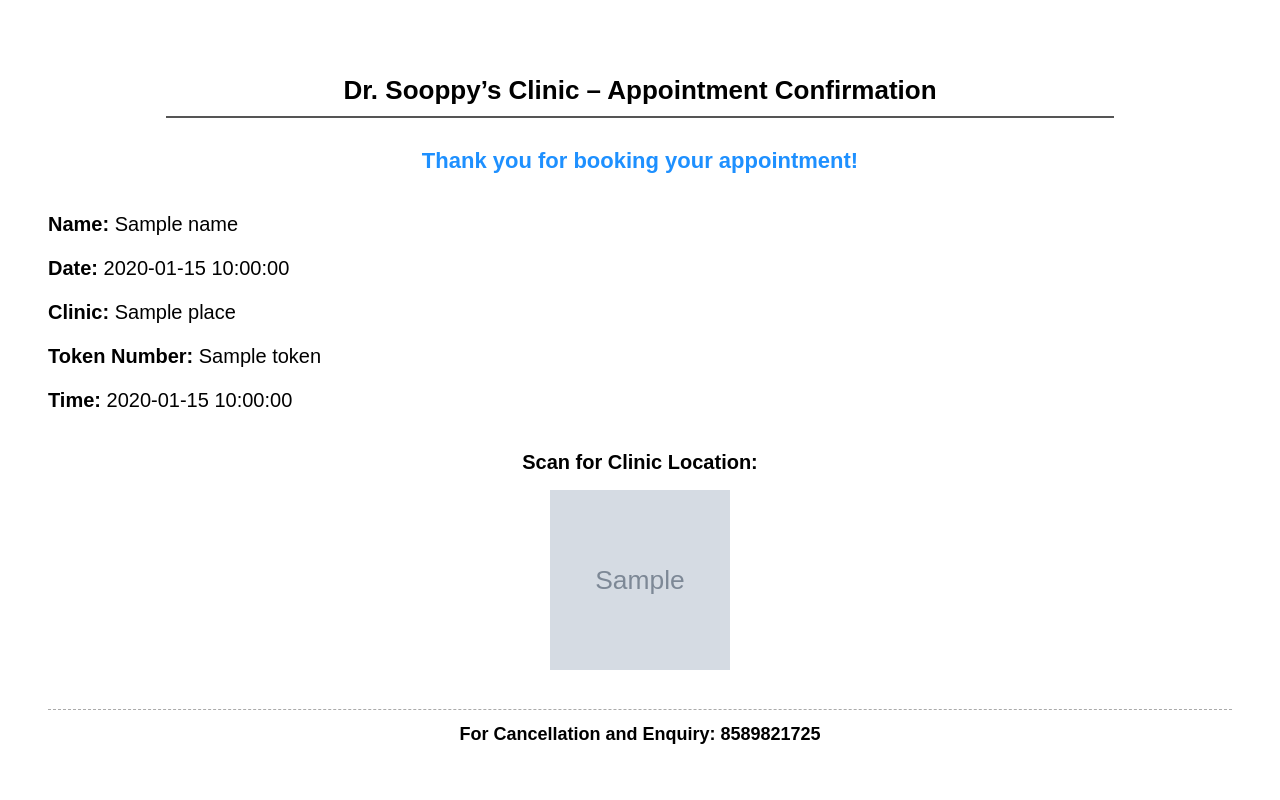
After one commit to razin2004/doctor-appointment, a Flask app: template templates/pdf_template.html in a window 1280 px wide. The commit adds this page. Run offline with Flask 3, Linux system fonts and the light colour scheme; the template is opened without the code that fills it: most values are stand-ins (such as "Sample title", 1, 10 or a date in 2020); grey boxes marked "Sample" are stand-in pictures.

Commit message:
Updated all files with latest changes

```diff
--- a/app.py
+++ b/app.py
@@ -4,6 +4,42 @@ from oauth2client.service_account import ServiceAccountCredentials
 from datetime import datetime,time
 import pytz
 import time as systime
+import pdfkit
+import os
+import qrcode
+
+
+def generate_qr(location_url, filename):
+    img = qrcode.make(location_url)
+    filepath = os.path.join("static", filename)
+    img.save(filepath)
+    return filepath
+
+PDF_CONFIG = pdfkit.configuration(wkhtmltopdf=r"C:\Program Files\wkhtmltopdf\bin\wkhtmltopdf.exe")
+def get_clinic_time(place, date_str):
+    day = datetime.strptime(date_str, "%Y-%m-%d").strftime('%A')  # e.g., 'Monday'
+    if place.lower() == "koothali":
+        timings = {
+            "Sunday": "08:00 AM – 09:30 AM",
+            "Monday": "09:45 AM – 01:00 PM",
+            "Tuesday": "❌ No Consultation",
+            "Wednesday": "09:45 AM – 01:00 PM",
+            "Thursday": "09:45 AM – 01:00 PM",
+            "Friday": "09:45 AM – 01:00 PM",
+            "Saturday": "09:45 AM – 01:00 PM"
+        }
+    else:
+        timings = {
+            "Sunday": "11:00 AM – 01:00 PM",
+            "Monday": "04:45 PM – 07:00 PM",
+            "Tuesday": "❌ No Consultation",
+            "Wednesday": "04:45 PM – 07:00 PM",
+            "Thursday": "04:45 PM – 07:00 PM",
+            "Friday": "04:45 PM – 07:00 PM",
+            "Saturday": "04:45 PM – 07:00 PM"
+        }
+    return timings.get(day, "Unavailable")
+
 
 def safe_append(sheet, row, max_retries=5):
     for attempt in range(max_retries):
@@ -30,6 +66,51 @@ client = gspread.authorize(creds)
 # Open sheets by name
 koothali_sheet = client.open("Koothali_Appointments")
 koorachundu_sheet = client.open("Koorachundu_Appointments")
+
+@app.route('/download_pdf')
+def download_pdf():
+    name = request.args.get('name')
+    date = request.args.get('date')
+    place = request.args.get('place')
+    token = request.args.get('token')
+
+    time_str = get_clinic_time(place, date)
+
+    if place.lower() == "koothali":
+        map_url = "https://www.google.com/maps/place/7J3QHQP8%2BX7R/@11.5874875,75.7630657,17z/..."
+        qr_file = "koothali_qr.png"
+    else:
+        map_url = "https://www.google.com/maps/place/7J3QGRQW%2B96J/@11.5384625,75.8429407,17z/..."
+        qr_file = "koorachundu_qr.png"
+
+    # Generate QR
+    qr_path = os.path.abspath(generate_qr(map_url, qr_file))
+    qr_file_url = f"file:///{qr_path.replace(os.sep, '/')}"
+
+    rendered = render_template(
+        "pdf_template.html",
+        name=name,
+        date=date,
+        place=place,
+        token=token,
+        time=time_str,
+        qr_image=qr_file_url
+    )
+
+    # ✅ Allow wkhtmltopdf to access local files
+    options = {
+        'enable-local-file-access': None
+    }
+
+    pdf = pdfkit.from_string(rendered, False, configuration=PDF_CONFIG, options=options)
+
+    from flask import make_response
+    response = make_response(pdf)
+    response.headers['Content-Type'] = 'application/pdf'
+    response.headers['Content-Disposition'] = f'attachment; filename=appointment_{token}.pdf'
+    return response
+
+
 
 
 @app.route('/')
--- /dev/null
+++ b/templates/pdf_template.html
@@ -0,0 +1,75 @@
+<!DOCTYPE html>
+<html>
+<head>
+    <meta charset="utf-8">
+    <title>Appointment Confirmation</title>
+    <style>
+        body {
+            font-family: Arial, sans-serif;
+            padding: 40px;
+            font-size: 20px;
+            line-height: 1.6;
+            color: #000;
+        }
+        h2 {
+            text-align: center;
+            margin-bottom: 5px;
+            font-size: 26px;
+        }
+        .line {
+            border-bottom: 2px solid #555;
+            width: 80%;
+            margin: 0 auto 25px auto;
+        }
+        .thankyou {
+            text-align: center;
+            font-size: 22px;
+            font-weight: bold;
+            margin-bottom: 30px;
+            color: #1e90ff; /* Dodger Blue */
+        }
+        p {
+            margin: 12px 0;
+        }
+        .qr {
+            text-align: center;
+            margin-top: 30px;
+        }
+        .qr img {
+            width: 180px;
+            height: 180px;
+        }
+        .contact {
+            margin-top: 30px;
+            font-weight: bold;
+            font-size: 18px;
+            text-align: center;
+            border-top: 1px dashed #aaa;
+            padding-top: 10px;
+        }
+    </style>
+</head>
+<body>
+    <h2>Dr. Sooppy’s Clinic – Appointment Confirmation</h2>
+    <div class="line"></div>
+
+    <div class="thankyou">
+         Thank you for booking your appointment!
+    </div>
+
+    <p><strong>Name:</strong> {{ name }}</p>
+    <p><strong>Date:</strong> {{ date }}</p>
+    <p><strong>Clinic:</strong> {{ place }}</p>
+    <p><strong>Token Number:</strong> {{ token }}</p>
+    <p><strong>Time:</strong> {{ time }}</p>
+
+    <div class="qr">
+        <p><strong>Scan for Clinic Location:</strong></p>
+        <img src="{{ qr_image }}" alt="QR Code to Clinic">
+    </div>
+
+    <div class="contact">
+         For <strong>Cancellation</strong> and <strong>Enquiry</strong>: 8589821725
+    </div>
+</body>
+</html>
```
Also changed, not shown: templates/confirmation.html (+7 -1 lines), static/koorachundu_qr.png (added), static/koothali_qr.png (added).
